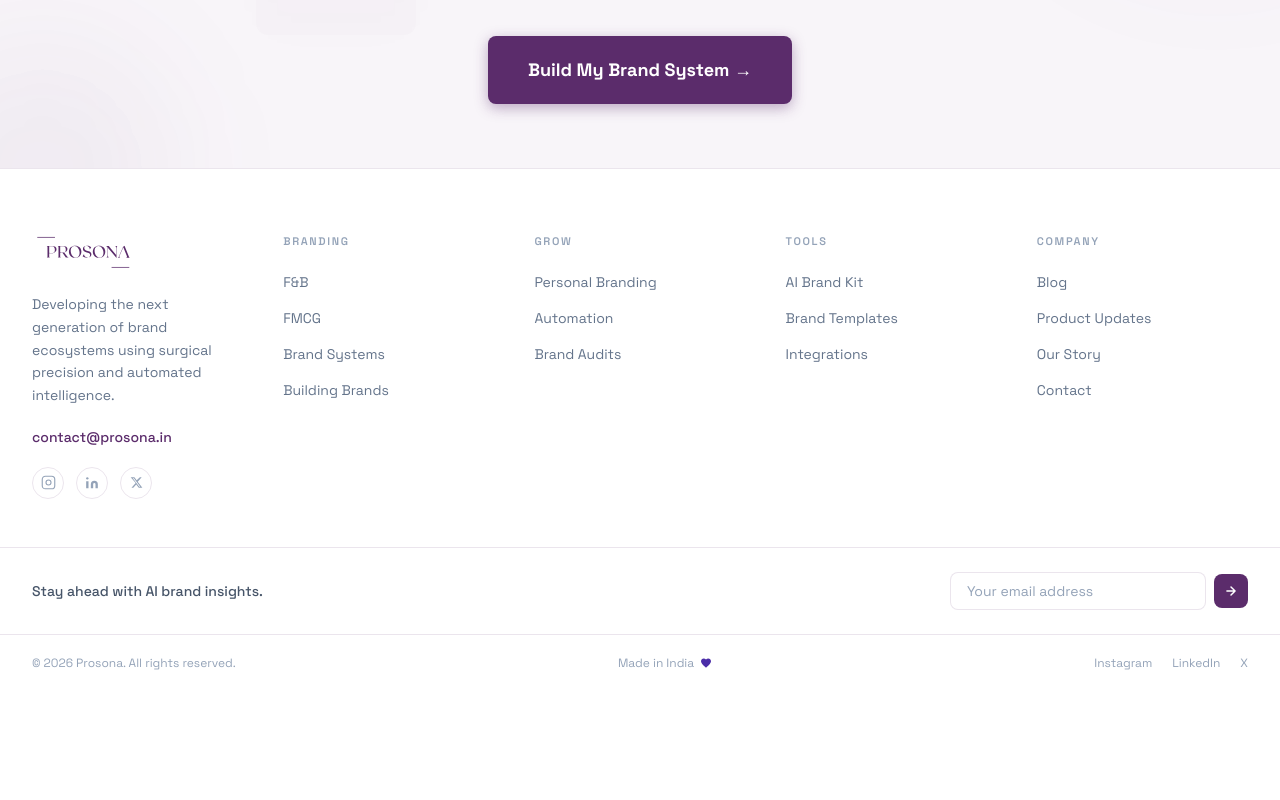
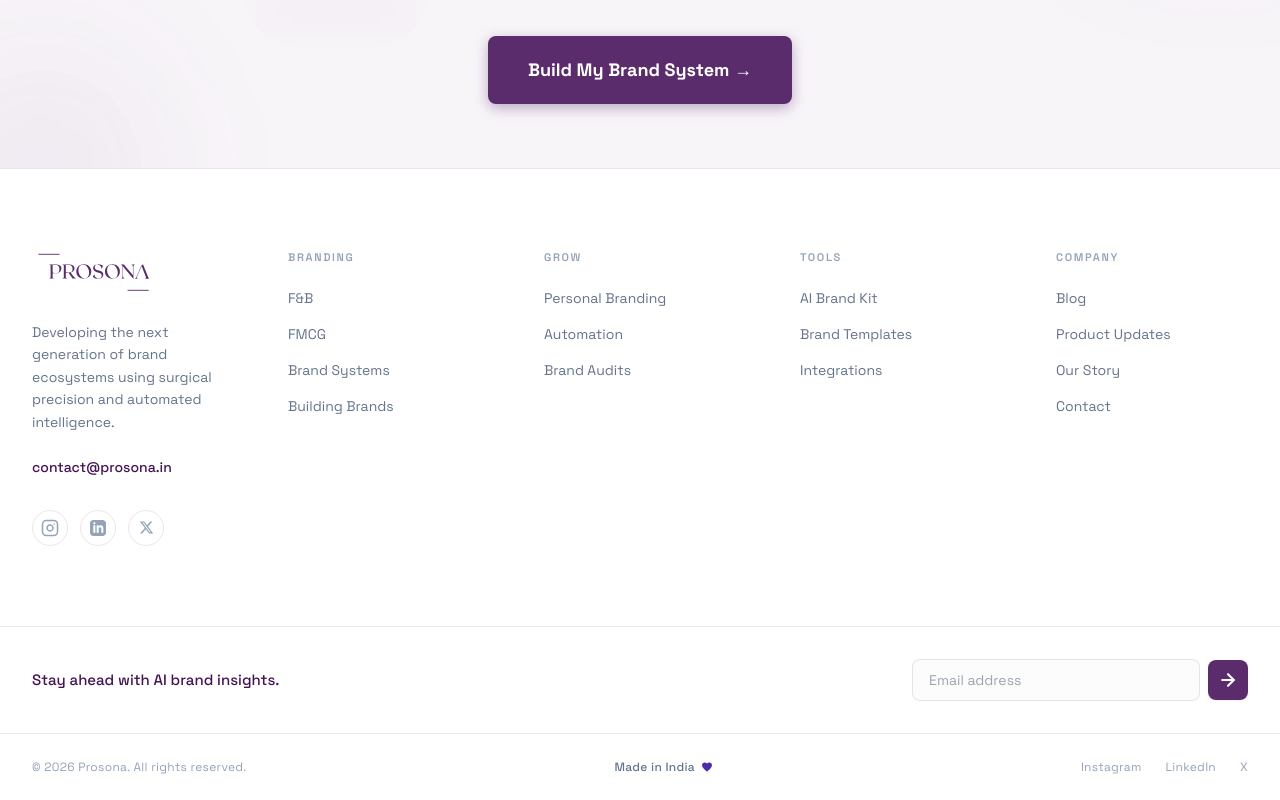
Before and after one commit to moehatescoding/Prosona.in, a Next.js app: page / in a window 1280 px wide. Shown: the part 2547-3347 px from the top of the page. Before the commit the page ends 3238 px from the top, so only its background shows below. Built offline with nearby package versions, Linux system fonts and the light colour scheme.

Commit message:
Re-polish global Footer to exact spec

```diff
--- a/components/layout/Footer.tsx
+++ b/components/layout/Footer.tsx
@@ -30,16 +30,16 @@
 };
 
 const LinkColumn = ({ title, links }: { title: string; links: { label: string; href: string }[] }) => (
-  <div>
-    <h4 className="font-label-caps text-[11px] tracking-[0.15em] text-slate-400 uppercase mb-5 font-semibold">
+  <div className="flex flex-col gap-5">
+    <h4 className="font-label-caps text-[11px] tracking-[0.15em] text-slate-400 uppercase font-semibold">
       {title}
     </h4>
-    <ul className="space-y-3">
+    <ul className="flex flex-col gap-3">
       {links.map((link) => (
         <li key={link.href}>
           <Link
             href={link.href}
-            className="text-slate-500 text-sm hover:text-purple transition-colors duration-200"
+            className="text-slate-500 text-[14px] hover:text-purple transition-colors duration-200"
           >
             {link.label}
           </Link>
@@ -55,143 +55,135 @@
   const handleSubscribe = (e: React.FormEvent) => {
     e.preventDefault();
     setEmail('');
+    // Handle subscription logic here if needed
   };
 
   return (
-    <footer className="w-full bg-white border-t border-border font-body-md">
+    <footer className="w-full bg-white border-t border-border font-body-md overflow-hidden">
 
-      {/* ── Top section: 5 columns ── */}
-      <div className="max-w-7xl mx-auto px-8 pt-16 pb-12 grid grid-cols-1 md:grid-cols-2 lg:grid-cols-5 gap-10">
+      {/* ── Top Section: 5 Columns ── */}
+      <div className="max-w-7xl mx-auto px-8 py-20 grid grid-cols-1 md:grid-cols-2 lg:grid-cols-5 gap-12 md:gap-16">
 
-        {/* Col 1 — Brand */}
-        <div className="lg:col-span-1 flex flex-col gap-5">
+        {/* Column 1 — Brand */}
+        <div className="lg:col-span-1 flex flex-col gap-6">
           <Link href="/" className="inline-flex">
             <Image
               src="/logo.svg"
-              alt="Prosona Logo"
-              width={130}
-              height={52}
-              className="h-10 w-auto"
+              alt="PROSONΛ"
+              className="h-10 md:h-12 w-auto"
+              width={195}
+              height={80}
               priority
             />
           </Link>
 
-          <p className="text-slate-500 text-sm leading-relaxed max-w-[220px]">
+          <p className="text-slate-500 text-sm leading-[1.6] max-w-[240px]">
             Developing the next generation of brand ecosystems using surgical precision and automated intelligence.
           </p>
 
           <a
             href="mailto:contact@prosona.in"
-            className="text-purple text-sm font-medium hover:underline"
+            className="text-primary text-[14px] font-medium hover:text-purple transition-colors"
           >
             contact@prosona.in
           </a>
 
-          {/* Social icons */}
-          <div className="flex gap-3">
-            {/* Instagram */}
+          {/* Social Icon Buttons */}
+          <div className="flex gap-3 pt-2">
             <a
               href="https://instagram.com/prosona.in"
               target="_blank"
               rel="noopener noreferrer"
-              aria-label="Instagram"
-              className="w-8 h-8 rounded-full border border-border flex items-center justify-center text-slate-400 hover:border-purple hover:text-purple transition-all duration-200"
+              className="w-9 h-9 rounded-full border border-border flex items-center justify-center text-slate-400 hover:text-purple hover:border-purple transition-all"
             >
-              <svg width="15" height="15" viewBox="0 0 24 24" fill="none" stroke="currentColor" strokeWidth="1.8" strokeLinecap="round" strokeLinejoin="round">
-                <rect x="2" y="2" width="20" height="20" rx="5" ry="5"/>
-                <circle cx="12" cy="12" r="4"/>
-                <circle cx="17.5" cy="6.5" r="0.5" fill="currentColor" stroke="none"/>
+              <svg width="18" height="18" viewBox="0 0 24 24" fill="none" stroke="currentColor" strokeWidth="2" strokeLinecap="round" strokeLinejoin="round">
+                <rect x="2" y="2" width="20" height="20" rx="5" ry="5"></rect>
+                <path d="M16 11.37A4 4 0 1 1 12.63 8 4 4 0 0 1 16 11.37z"></path>
+                <line x1="17.5" y1="6.5" x2="17.51" y2="6.5"></line>
               </svg>
             </a>
-
-            {/* LinkedIn */}
             <a
               href="https://linkedin.com/company/prosona"
               target="_blank"
               rel="noopener noreferrer"
-              aria-label="LinkedIn"
-              className="w-8 h-8 rounded-full border border-border flex items-center justify-center text-slate-400 hover:border-purple hover:text-purple transition-all duration-200"
+              className="w-9 h-9 rounded-full border border-border flex items-center justify-center text-slate-400 hover:text-purple hover:border-purple transition-all"
             >
-              <svg width="14" height="14" viewBox="0 0 24 24" fill="currentColor">
-                <path d="M16 8a6 6 0 0 1 6 6v7h-4v-7a2 2 0 0 0-2-2 2 2 0 0 0-2 2v7h-4v-7a6 6 0 0 1 6-6zM2 9h4v12H2z"/>
-                <circle cx="4" cy="4" r="2"/>
+              <svg width="16" height="16" viewBox="0 0 24 24" fill="currentColor">
+                <path d="M19 0h-14c-2.761 0-5 2.239-5 5v14c0 2.761 2.239 5 5 5h14c2.762 0 5-2.239 5-5v-14c0-2.761-2.238-5-5-5zm-11 19h-3v-11h3v11zm-1.5-12.268c-.966 0-1.75-.79-1.75-1.764s.784-1.764 1.75-1.764 1.75.79 1.75 1.764-.783 1.764-1.75 1.764zm13.5 12.268h-3v-5.604c0-3.368-4-3.113-4 0v5.604h-3v-11h3v1.765c1.396-2.586 7-2.777 7 2.476v6.759z"/>
               </svg>
             </a>
-
-            {/* X / Twitter */}
             <a
               href="https://x.com/prosona_in"
               target="_blank"
               rel="noopener noreferrer"
-              aria-label="X (Twitter)"
-              className="w-8 h-8 rounded-full border border-border flex items-center justify-center text-slate-400 hover:border-purple hover:text-purple transition-all duration-200"
+              className="w-9 h-9 rounded-full border border-border flex items-center justify-center text-slate-400 hover:text-purple hover:border-purple transition-all"
             >
-              <svg width="13" height="13" viewBox="0 0 24 24" fill="currentColor">
-                <path d="M18.244 2.25h3.308l-7.227 8.26 8.502 11.24H16.17l-4.714-6.231-5.401 6.231H2.744l7.73-8.835L1.254 2.25H8.08l4.253 5.622zm-1.161 17.52h1.833L7.084 4.126H5.117z"/>
+              <svg width="15" height="15" viewBox="0 0 24 24" fill="currentColor">
+                <path d="M18.244 2.25h3.308l-7.227 8.26 8.502 11.24H16.17l-5.214-6.817L4.99 21.75H1.68l7.73-8.835L1.254 2.25H8.08l4.713 6.231zm-1.161 17.52h1.833L7.084 4.126H5.117z"/>
               </svg>
             </a>
           </div>
         </div>
 
-        {/* Col 2 — Branding */}
+        {/* Column 2 — Branding */}
         <LinkColumn title="Branding" links={footerLinks.branding} />
 
-        {/* Col 3 — Grow */}
+        {/* Column 3 — Grow */}
         <LinkColumn title="Grow" links={footerLinks.grow} />
 
-        {/* Col 4 — Tools */}
+        {/* Column 4 — Tools */}
         <LinkColumn title="Tools" links={footerLinks.tools} />
 
-        {/* Col 5 — Company */}
+        {/* Column 5 — Company */}
         <LinkColumn title="Company" links={footerLinks.company} />
       </div>
 
-      {/* ── Newsletter strip ── */}
-      <div className="border-t border-b border-border">
-        <div className="max-w-7xl mx-auto px-8 py-6 flex flex-col md:flex-row items-center justify-between gap-4">
-          <p className="text-sm text-slate-600 font-medium">
+      {/* ── Middle Section: Newsletter Strip ── */}
+      <div className="w-full border-t border-b border-border">
+        <div className="max-w-7xl mx-auto px-8 py-8 flex flex-col md:flex-row items-center justify-between gap-6">
+          <p className="text-primary text-[15px] font-medium">
             Stay ahead with AI brand insights.
           </p>
           <form
             onSubmit={handleSubscribe}
-            className="flex items-center gap-2 w-full md:w-auto"
+            className="flex items-center w-full md:w-auto max-w-md gap-2"
           >
             <input
               type="email"
               value={email}
               onChange={(e) => setEmail(e.target.value)}
-              placeholder="Your email address"
+              placeholder="Email address"
               required
-              className="border border-border rounded-lg px-4 py-2 text-sm text-primary placeholder:text-slate-400 focus:outline-none focus:border-purple bg-white w-full md:w-64 transition-colors"
+              className="flex-1 md:w-72 bg-[#fcfcfc] border border-border rounded-lg px-4 py-2.5 text-sm outline-none focus:border-purple focus:ring-1 focus:ring-purple/10 transition-all"
             />
             <button
               type="submit"
+              className="bg-purple text-white p-2.5 rounded-lg hover:bg-purple/90 active:scale-95 transition-all shadow-sm"
               aria-label="Subscribe"
-              className="bg-purple text-white p-2.5 rounded-lg hover:bg-purple/90 active:scale-95 transition-all"
             >
-              <svg width="14" height="14" viewBox="0 0 24 24" fill="none" stroke="currentColor" strokeWidth="2.5" strokeLinecap="round" strokeLinejoin="round">
-                <path d="M5 12h14M12 5l7 7-7 7"/>
+              <svg width="20" height="20" viewBox="0 0 24 24" fill="none" stroke="currentColor" strokeWidth="2.5" strokeLinecap="round" strokeLinejoin="round">
+                <line x1="5" y1="12" x2="19" y2="12"></line>
+                <polyline points="12 5 19 12 12 19"></polyline>
               </svg>
             </button>
           </form>
         </div>
       </div>
 
-      {/* ── Bottom bar ── */}
-      <div className="max-w-7xl mx-auto px-8 py-5 flex flex-col md:flex-row items-center justify-between gap-3 text-slate-400 text-xs">
-        {/* Left */}
-        <span>© 2026 Prosona. All rights reserved.</span>
+      {/* ── Bottom Bar ── */}
+      <div className="max-w-7xl mx-auto px-8 py-6 flex flex-col md:flex-row items-center justify-between gap-4 text-slate-400 text-[12px] tracking-wide">
+        <div className="flex items-center gap-1">
+          <span>© 2026 Prosona. All rights reserved.</span>
+        </div>
 
-        {/* Center — Made in India */}
-        <span className="flex items-center gap-1.5">
+        <div className="flex items-center gap-1.5 font-medium text-slate-500">
           Made in India
-          <svg width="12" height="12" viewBox="0 0 24 24" fill="#4B2DA8" className="inline-block">
+          <svg width="12" height="12" viewBox="0 0 24 24" fill="#4B2DA8" className="mt-[1px]">
             <path d="M12 21.35l-1.45-1.32C5.4 15.36 2 12.28 2 8.5 2 5.42 4.42 3 7.5 3c1.74 0 3.41.81 4.5 2.09C13.09 3.81 14.76 3 16.5 3 19.58 3 22 5.42 22 8.5c0 3.78-3.4 6.86-8.55 11.54L12 21.35z"/>
           </svg>
-        </span>
+        </div>
 
-        {/* Right — social links */}
-        <div className="flex gap-5">
+        <div className="flex items-center gap-6">
           <a href="https://instagram.com/prosona.in" target="_blank" rel="noopener noreferrer" className="hover:text-purple transition-colors">Instagram</a>
           <a href="https://linkedin.com/company/prosona" target="_blank" rel="noopener noreferrer" className="hover:text-purple transition-colors">LinkedIn</a>
           <a href="https://x.com/prosona_in" target="_blank" rel="noopener noreferrer" className="hover:text-purple transition-colors">X</a>
```
